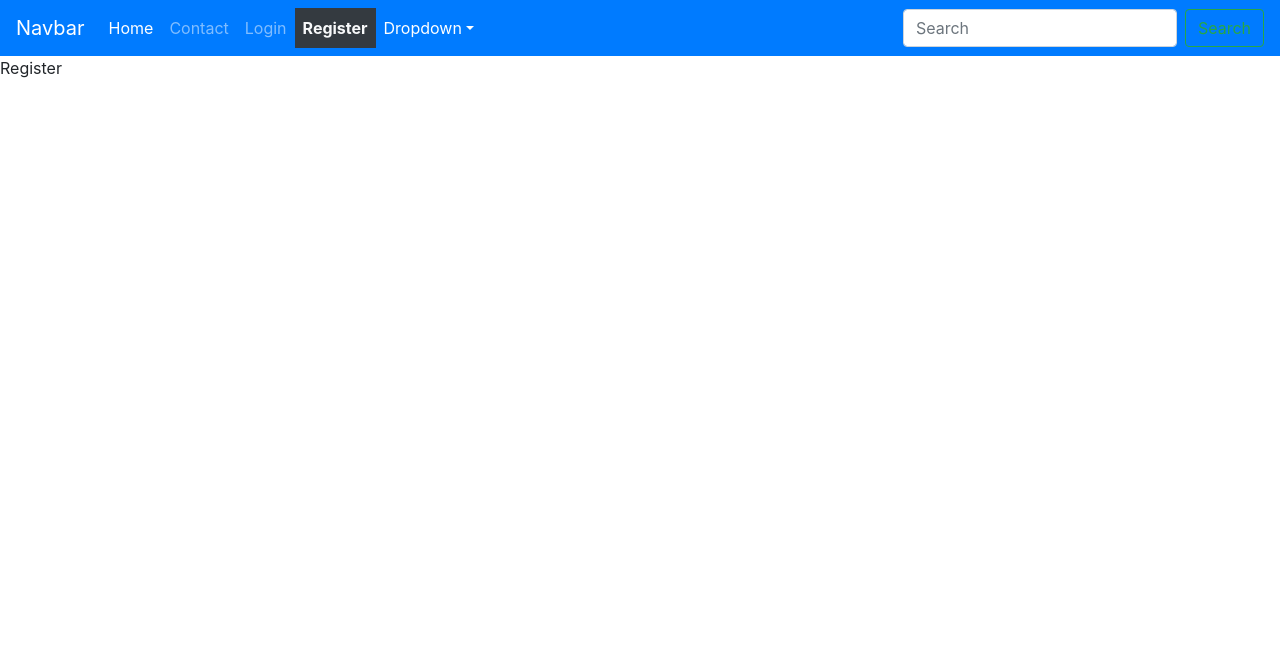
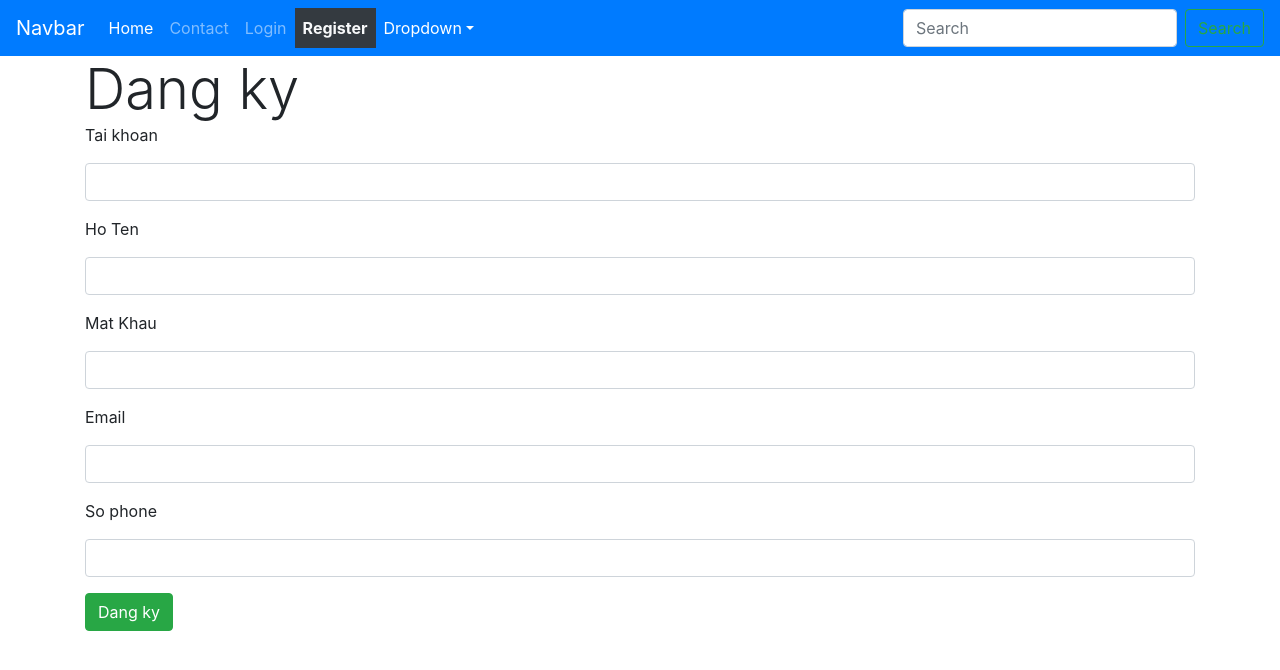
Before and after one commit to larrydinh/ReactBC_02_moviePage, a React (Create React App) app: page /register in a window 1280 px wide. Shown: the top 670 px of the page. Built offline with nearby package versions, Linux system fonts and the light colour scheme.

Commit message:
day2_loadingfilm

```diff
--- a/package.json
+++ b/package.json
@@ -14,6 +14,7 @@
     "react-router-dom": "^5.2.0",
     "react-scripts": "4.0.3",
     "redux": "^4.0.5",
+    "redux-thunk": "^2.3.0",
     "sass-loader": "^11.0.1",
     "web-vitals": "^1.1.0"
   },
--- a/src/App.js
+++ b/src/App.js
@@ -5,12 +5,14 @@ import Home from "./pages/Home/Home";
 import Login from "./pages/Login/Login";
 import Register from "./pages/Register/Register";
 import Header from "./Components/Header/Header";
+import Loading from "./Components/Loading/Loading";
 
 function App() {
   return (
     <BrowserRouter>
       <div className="App">
         <Header/>
+      <Loading/>
         <Switch>
         <Route exact path="/home/" component={Home} />
         <Route exact path="/contact/" component={Contact} />
--- /dev/null
+++ b/src/Components/Loading/Loading.js
@@ -0,0 +1,44 @@
+import React, { Component } from "react";
+import { connect } from "react-redux";
+class Loading extends Component {
+  renderLoading = () => {
+    if (this.props.isLoading) {
+      <div
+        style={{
+          position: "fixed",
+          width: "100%",
+          height: "100%",
+          top: 0,
+          left: 0,
+          zIndex: 10,
+        }}
+      >
+        <div
+          style={{
+            width: "100%",
+            height: "100%",
+            display: "flex",
+            flexDirection: "row",
+            justifyContent: "center",
+            alignItems: "center",
+            backgroundColor: "rgba(0,0,0,.5)",
+          }}
+        >
+          <span className="display-4 text-white">Loading...</span>
+        </div>
+      </div>;
+    }
+    return '';
+  };
+  render() {
+    return <div>{this.renderLoading()}</div>;
+  }
+}
+
+const mapStateToProps = (state) => {
+  return {
+    isLoading: state.LoadingReducer.loading,
+  };
+};
+
+export default connect(mapStateToProps)(Loading);
--- a/src/pages/Home/Home.js
+++ b/src/pages/Home/Home.js
@@ -1,32 +1,41 @@
 import React, { Component } from "react";
+import {connect} from "react-redux"
 import axios from "axios";
-export default class Home extends Component {
+import {layDanhSachPhimAction} from "../../redux/actions/PhimActions.js"
+class Home extends Component {
   //state danh sach phim
-  state = {
-    arrFilms: [],
-  };
+  // state = {
+  //   arrFilms: [],
+  // };
 
   loadFilm = () => {
-    //Dung axios goi lay thong tin tu backend ve qua api
-    const promise = axios({
-      url:
-        "https://movie0706.cybersoft.edu.vn/api/QuanLyPhim/LayDanhSachPhim?maNhom=GP01",
-      method: "GET",
-    });
-    //Xu ly thanh cong
-    promise.then((result) => {
-        console.log("result", result.data);
-      this.setState({
-        arrFilms: result.data,
-      });
-    });
-    // Xu ly khi request loi
-    promise.catch((error) => {
-      console.log("err", error.response.data);
-    });
+    // Dung axios goi lay thong tin tu backend ve qua api
+    // const promise = axios({
+    //   url:
+    //     "https://movie0706.cybersoft.edu.vn/api/QuanLyPhim/LayDanhSachPhim?maNhom=GP01",
+    //   method: "GET",
+    // });
+    // //Xu ly thanh cong
+    // promise.then((result) => {
+    //     console.log("result", result.data);
+    //     // lay du lieu ve dispatch len reducer
+    //     this.props.dispatch({
+    //       type: 'LAY_DANH_SACH_PHIM',
+    //       mangPhim: result.data
+    //     })
+    //   this.setState({
+    //     arrFilms: result.data,
+    //   });
+    // });
+    // // Xu ly khi request loi
+    // promise.catch((error) => {
+    //   console.log("err", error.response.data);
+    // });
+
+    this.props.dispatch(layDanhSachPhimAction())
   };
   renderFilms = () => {
-    return this.state.arrFilms.map((film, index) => {
+    return this.props.mangPhim.map((film, index) => {
       return (
         <div className="col-4" key={index}>
           <div className="card text-white bg-primary">
@@ -48,7 +57,7 @@ export default class Home extends Component {
   render() {
     return (
       <div className="container">
-        <h1 className="text-center">Home</h1>
+        <h1 className="text-center"> </h1>
         <button className="btn btn-primary" onClick={this.loadFilm}>Lấy danh sách film</button>
         <div className="display-4"><h1 className="text-center text-primary">Danh sach phim</h1></div>
         <div className="row">{this.renderFilms()}</div>
@@ -61,3 +70,13 @@ export default class Home extends Component {
       this.loadFilm();
   }
 }
+
+
+
+
+ const mapStateToProps = (state) => {
+  return {
+    mangPhim: state.PhimReducer.mangPhim
+  }
+}
+export default connect(mapStateToProps)(Home)
--- a/src/pages/Register/Register.js
+++ b/src/pages/Register/Register.js
@@ -1,11 +1,126 @@
-import React, { Component } from 'react'
+import React, { Component } from "react";
 
 export default class Register extends Component {
-    render() {
-        return (
-            <div>
-                Register
-            </div>
-        )
+  state = {
+    values: {
+      taiKhoan: "",
+      hoTen: "",
+      matKhau: "",
+      email: "",
+      soDienThoai: "",
+    },
+    errors: {
+      taiKhoan: "",
+      hoTen: "",
+      matKhau: "",
+      email: "",
+      soDienThoai: "",
+    },
+  };
+
+  handleChange = (event) => {
+    const { value, name } = event.target;
+    // Xu ly lay du lieu tren value
+    let newValues = { ...this.state.values };
+    newValues[name] = value;
+    // Xu ly lay du lieu tren errors
+    let newErrors = { ...this.state.errors };
+    let errors = "";
+    if (value === "") {
+      newErrors[name] = name + " khong dc bo trong !";
+    } else {
+      newErrors[name] = errors;
     }
+    this.setState({
+      values: newValues,
+      errors: newErrors,
+    });
+    // this.setState(
+    //   {
+    //     [name]: value,
+    //   },
+    //   // do la ham asynchronous nen phai bo clg vao ham de load dung gia tri hien tai
+    //   () => {
+    //     console.log(this.state);
+    //   }
+    // );
+  };
+  handleSubmit = (event) => {
+    //Chan su kien reload cua browser
+    event.preventDefault();
+    let valid = true;
+    // Loi khi valid khong hop le
+    // Khi bat ki thuoc tinh nao cua errors != '' => bi loi
+    for (let keyError in this.state.errors) {
+      if (this.state.errors[keyError] !== "") {
+        valid = false;
+      }
+    }
+
+    // Hoac + bat ki thuoc tinh nao cua value = ''
+    for (let keyValue in this.state.values) {
+      if (this.state.values[keyValue] === "") {
+        valid = false;
+      }
+    }
+    if (!valid) {
+      alert("Du lieu ko hop le");
+      return;
+    }
+  };
+  render() {
+    return (
+      <form className="container" onSubmit={this.handleSubmit}>
+        <div className="display-4">Dang ky</div>
+        <div className="form-group">
+          <p>Tai khoan</p>
+          <input
+            name="taiKhoan"
+            className="form-control"
+            onChange={this.handleChange}
+          ></input>
+          <p className="text-danger">{this.state.errors.taiKhoan}</p>
+        </div>
+        <div className="form-group">
+          <p>Ho Ten</p>
+          <input
+            name="hoTen"
+            className="form-control"
+            onChange={this.handleChange}
+          ></input>
+          <p className="text-danger">{this.state.errors.hoTen}</p>
+        </div>
+        <div className="form-group">
+          <p>Mat Khau</p>
+          <input
+            name="matKhau"
+            className="form-control"
+            onChange={this.handleChange}
+          ></input>
+          <p className="text-danger">{this.state.errors.matKhau}</p>
+        </div>
+        <div className="form-group">
+          <p>Email</p>
+          <input
+            name="email"
+            className="form-control"
+            onChange={this.handleChange}
+          ></input>
+          <p className="text-danger">{this.state.errors.email}</p>
+        </div>
+        <div className="form-group">
+          <p>So phone</p>
+          <input
+            name="soDienThoai"
+            className="form-control"
+            onChange={this.handleChange}
+          ></input>
+          <p className="text-danger">{this.state.errors.soDienThoai}</p>
+        </div>
+        <div className="form-group">
+          <button className="btn btn-success">Dang ky</button>
+        </div>
+      </form>
+    );
+  }
 }
--- /dev/null
+++ b/src/redux/actions/PhimActions.js
@@ -0,0 +1,27 @@
+import axios from "axios";
+
+export const layDanhSachPhimAction = () => {
+  return async (dispatch) => {
+    //Goi action loading open
+    dispatch({
+      type: "openLoading",
+    });
+    setTimeout(async () => {
+      const result = await axios({
+        url:
+          "https://movie0706.cybersoft.edu.vn/api/QuanLyPhim/LayDanhSachPhim?maNhom=GP01",
+        method: "GET",
+      });
+      // Sau khi lay du lieu tu api ve su dung ham dispatch cua redux thunk de dua du lieu len server
+      dispatch({
+        type: "LAY_DANH_SACH_PHIM",
+        mangPhim: result.data,
+      });
+
+      //Tat dispatch
+      dispatch({
+        type: "closeLoading",
+      });
+    }, 2000);
+  };
+};
--- a/src/redux/configstore.js
+++ b/src/redux/configstore.js
@@ -1,5 +1,11 @@
-import {combineReducers, createStore} from 'redux'
+import { applyMiddleware, combineReducers, createStore } from "redux";
+import reduxThunk from "redux-thunk";
+import { PhimReducer } from "./reducers/PhimReducer";
+import {LoadingReducer} from "./reducers/LoadingReducer"
 
-const rootReducer = combineReducers({})
+const rootReducer = combineReducers({
+  PhimReducer,
+  LoadingReducer,
+});
 
-export const store = createStore(rootReducer)
+export const store = createStore(rootReducer, applyMiddleware(reduxThunk));
--- /dev/null
+++ b/src/redux/reducers/LoadingReducer.js
@@ -0,0 +1,18 @@
+const stateDefault = {
+  loading: false,
+};
+
+export const LoadingReducer = (state = stateDefault, action) => {
+  switch (action.type) {
+    case "openLoading": {
+      state.loading = true;
+      return { ...state };
+    }
+    case "closeLoading": {
+      state.loading = false;
+      return { ...state };
+    }
+    default:
+      return { ...state };
+  }
+};
--- /dev/null
+++ b/src/redux/reducers/PhimReducer.js
@@ -0,0 +1,16 @@
+const stateDefault = {
+  mangPhim: [],
+};
+
+export const PhimReducer = (state = stateDefault, action) => {
+  switch (action.type) {
+    case "LAY_DANH_SACH_PHIM": {
+      state.mangPhim = [...action.mangPhim];
+      return { ...state };
+    }
+
+    default: {
+      return { ...state };
+    }
+  }
+};
```
Also changed, not shown: 1 other file (tests, documents, lock files or other folders).
